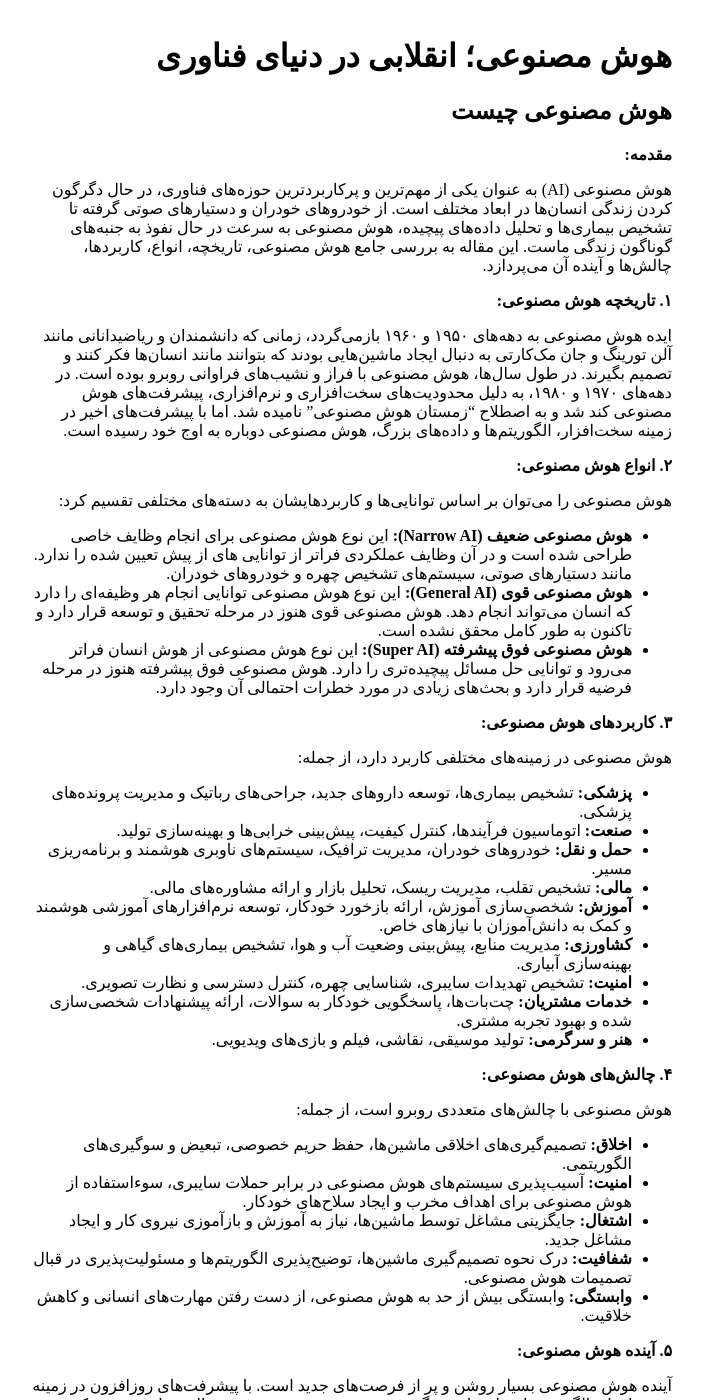
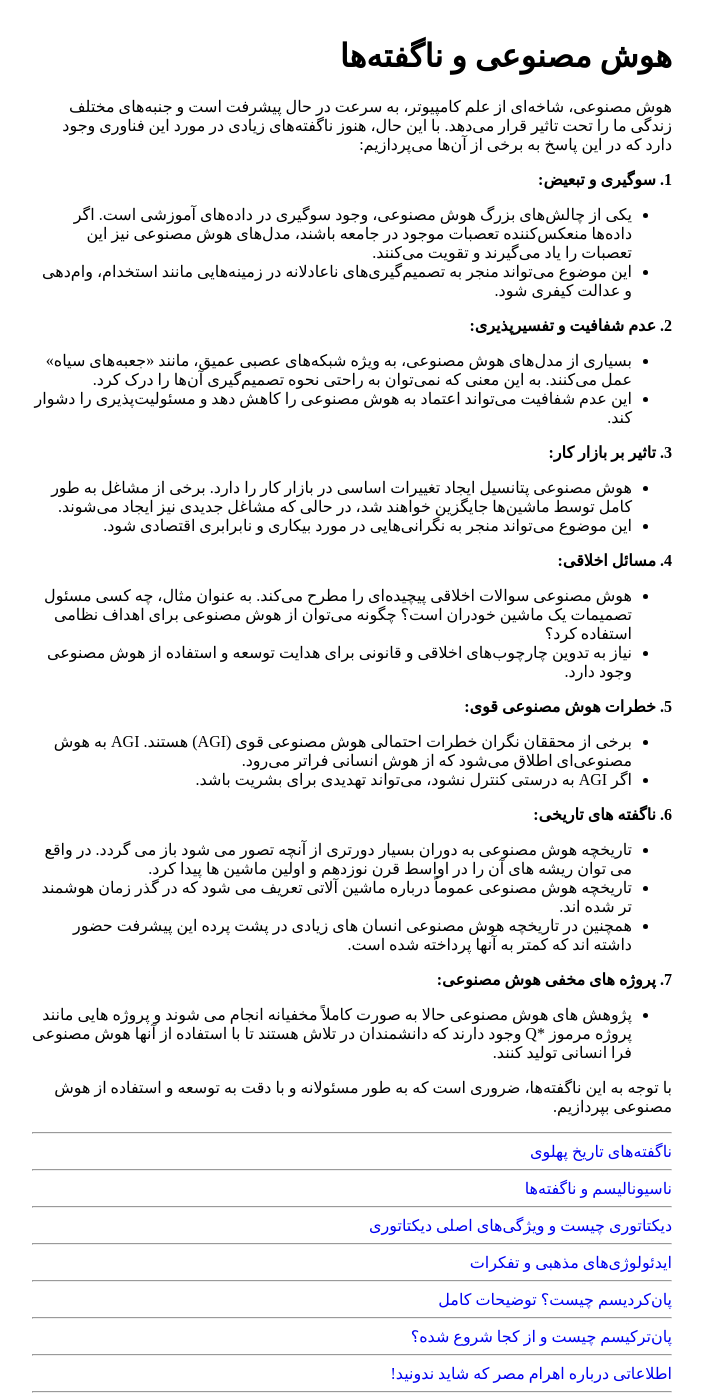
Before and after one commit to darkblog/darkblog.github.io, a Jekyll site: the page built from _posts/2025-2-1-7.md, in a window 1280 px wide and 1400 px high. Shown: the whole window, without its empty margins (288-992 px from the left). Built offline with Jekyll 4.4.1, drawn with Linux system fonts in a browser that asks for light colours; some of the changed text lies outside the part shown.

Commit message:
Update 2025-2-1-7.md

```diff
--- a/_posts/2025-2-1-7.md
+++ b/_posts/2025-2-1-7.md
@@ -1,59 +1,43 @@
 ---
 layout: post
-title: هوش مصنوعی؛ انقلابی در دنیای فناوری
+title: هوش مصنوعی و ناگفته‌ها
 ---
 
-## هوش مصنوعی چیست
+هوش مصنوعی، شاخه‌ای از علم کامپیوتر، به سرعت در حال پیشرفت است و جنبه‌های مختلف زندگی ما را تحت تاثیر قرار می‌دهد. با این حال، هنوز ناگفته‌های زیادی در مورد این فناوری وجود دارد که در این پاسخ به برخی از آن‌ها می‌پردازیم:
 
-**مقدمه:**
+**1. سوگیری و تبعیض:**
 
-هوش مصنوعی (AI) به عنوان یکی از مهم‌ترین و پرکاربردترین حوزه‌های فناوری، در حال دگرگون کردن زندگی انسان‌ها در ابعاد مختلف است. از خودروهای خودران و دستیارهای صوتی گرفته تا تشخیص بیماری‌ها و تحلیل داده‌های پیچیده، هوش مصنوعی به سرعت در حال نفوذ به جنبه‌های گوناگون زندگی ماست. این مقاله به بررسی جامع هوش مصنوعی، تاریخچه، انواع، کاربردها، چالش‌ها و آینده آن می‌پردازد.
+* یکی از چالش‌های بزرگ هوش مصنوعی، وجود سوگیری در داده‌های آموزشی است. اگر داده‌ها منعکس‌کننده تعصبات موجود در جامعه باشند، مدل‌های هوش مصنوعی نیز این تعصبات را یاد می‌گیرند و تقویت می‌کنند.
+* این موضوع می‌تواند منجر به تصمیم‌گیری‌های ناعادلانه در زمینه‌هایی مانند استخدام، وام‌دهی و عدالت کیفری شود.
 
-**۱. تاریخچه هوش مصنوعی:**
+**2. عدم شفافیت و تفسیرپذیری:**
 
-ایده هوش مصنوعی به دهه‌های ۱۹۵۰ و ۱۹۶۰ بازمی‌گردد، زمانی که دانشمندان و ریاضیدانانی مانند آلن تورینگ و جان مک‌کارتی به دنبال ایجاد ماشین‌هایی بودند که بتوانند مانند انسان‌ها فکر کنند و تصمیم بگیرند. در طول سال‌ها، هوش مصنوعی با فراز و نشیب‌های فراوانی روبرو بوده است. در دهه‌های ۱۹۷۰ و ۱۹۸۰، به دلیل محدودیت‌های سخت‌افزاری و نرم‌افزاری، پیشرفت‌های هوش مصنوعی کند شد و به اصطلاح "زمستان هوش مصنوعی" نامیده شد. اما با پیشرفت‌های اخیر در زمینه سخت‌افزار، الگوریتم‌ها و داده‌های بزرگ، هوش مصنوعی دوباره به اوج خود رسیده است.
+* بسیاری از مدل‌های هوش مصنوعی، به ویژه شبکه‌های عصبی عمیق، مانند «جعبه‌های سیاه» عمل می‌کنند. به این معنی که نمی‌توان به راحتی نحوه تصمیم‌گیری آن‌ها را درک کرد.
+* این عدم شفافیت می‌تواند اعتماد به هوش مصنوعی را کاهش دهد و مسئولیت‌پذیری را دشوار کند.
 
-**۲. انواع هوش مصنوعی:**
+**3. تاثیر بر بازار کار:**
 
-هوش مصنوعی را می‌توان بر اساس توانایی‌ها و کاربردهایشان به دسته‌های مختلفی تقسیم کرد:
+* هوش مصنوعی پتانسیل ایجاد تغییرات اساسی در بازار کار را دارد. برخی از مشاغل به طور کامل توسط ماشین‌ها جایگزین خواهند شد، در حالی که مشاغل جدیدی نیز ایجاد می‌شوند.
+* این موضوع می‌تواند منجر به نگرانی‌هایی در مورد بیکاری و نابرابری اقتصادی شود.
 
-* **هوش مصنوعی ضعیف (Narrow AI):** این نوع هوش مصنوعی برای انجام وظایف خاصی طراحی شده است و در آن وظایف عملکردی فراتر از توانایی های از پیش تعیین شده را ندارد. مانند دستیارهای صوتی، سیستم‌های تشخیص چهره و خودروهای خودران.
-* **هوش مصنوعی قوی (General AI):** این نوع هوش مصنوعی توانایی انجام هر وظیفه‌ای را دارد که انسان می‌تواند انجام دهد. هوش مصنوعی قوی هنوز در مرحله تحقیق و توسعه قرار دارد و تاکنون به طور کامل محقق نشده است.
-* **هوش مصنوعی فوق پیشرفته (Super AI):** این نوع هوش مصنوعی از هوش انسان فراتر می‌رود و توانایی حل مسائل پیچیده‌تری را دارد. هوش مصنوعی فوق پیشرفته هنوز در مرحله فرضیه قرار دارد و بحث‌های زیادی در مورد خطرات احتمالی آن وجود دارد.
+**4. مسائل اخلاقی:**
 
-**۳. کاربردهای هوش مصنوعی:**
+* هوش مصنوعی سوالات اخلاقی پیچیده‌ای را مطرح می‌کند. به عنوان مثال، چه کسی مسئول تصمیمات یک ماشین خودران است؟ چگونه می‌توان از هوش مصنوعی برای اهداف نظامی استفاده کرد؟
+* نیاز به تدوین چارچوب‌های اخلاقی و قانونی برای هدایت توسعه و استفاده از هوش مصنوعی وجود دارد.
 
-هوش مصنوعی در زمینه‌های مختلفی کاربرد دارد، از جمله:
+**5. خطرات هوش مصنوعی قوی:**
 
-* **پزشکی:** تشخیص بیماری‌ها، توسعه داروهای جدید، جراحی‌های رباتیک و مدیریت پرونده‌های پزشکی.
-* **صنعت:** اتوماسیون فرآیندها، کنترل کیفیت، پیش‌بینی خرابی‌ها و بهینه‌سازی تولید.
-* **حمل و نقل:** خودروهای خودران، مدیریت ترافیک، سیستم‌های ناوبری هوشمند و برنامه‌ریزی مسیر.
-* **مالی:** تشخیص تقلب، مدیریت ریسک، تحلیل بازار و ارائه مشاوره‌های مالی.
-* **آموزش:** شخصی‌سازی آموزش، ارائه بازخورد خودکار، توسعه نرم‌افزارهای آموزشی هوشمند و کمک به دانش‌آموزان با نیازهای خاص.
-* **کشاورزی:** مدیریت منابع، پیش‌بینی وضعیت آب و هوا، تشخیص بیماری‌های گیاهی و بهینه‌سازی آبیاری.
-* **امنیت:** تشخیص تهدیدات سایبری، شناسایی چهره، کنترل دسترسی و نظارت تصویری.
-* **خدمات مشتریان:** چت‌بات‌ها، پاسخگویی خودکار به سوالات، ارائه پیشنهادات شخصی‌سازی شده و بهبود تجربه مشتری.
-* **هنر و سرگرمی:** تولید موسیقی، نقاشی، فیلم و بازی‌های ویدیویی.
+* برخی از محققان نگران خطرات احتمالی هوش مصنوعی قوی (AGI) هستند. AGI به هوش مصنوعی‌ای اطلاق می‌شود که از هوش انسانی فراتر می‌رود.
+* اگر AGI به درستی کنترل نشود، می‌تواند تهدیدی برای بشریت باشد.
 
-**۴. چالش‌های هوش مصنوعی:**
+**6. ناگفته های تاریخی:**
 
-هوش مصنوعی با چالش‌های متعددی روبرو است، از جمله:
+* تاریخچه هوش مصنوعی به دوران بسیار دورتری از آنچه تصور می شود باز می گردد. در واقع می توان ریشه های آن را در اواسط قرن نوزدهم و اولین ماشین ها پیدا کرد.
+* تاریخچه هوش مصنوعی عموماً درباره ماشین آلاتی تعریف می شود که در گذر زمان هوشمند تر شده اند.
+* همچنین در تاریخچه هوش مصنوعی انسان های زیادی در پشت پرده این پیشرفت حضور داشته اند که کمتر به آنها پرداخته شده است.
 
-* **اخلاق:** تصمیم‌گیری‌های اخلاقی ماشین‌ها، حفظ حریم خصوصی، تبعیض و سوگیری‌های الگوریتمی.
-* **امنیت:** آسیب‌پذیری سیستم‌های هوش مصنوعی در برابر حملات سایبری، سوءاستفاده از هوش مصنوعی برای اهداف مخرب و ایجاد سلاح‌های خودکار.
-* **اشتغال:** جایگزینی مشاغل توسط ماشین‌ها، نیاز به آموزش و بازآموزی نیروی کار و ایجاد مشاغل جدید.
-* **شفافیت:** درک نحوه تصمیم‌گیری ماشین‌ها، توضیح‌پذیری الگوریتم‌ها و مسئولیت‌پذیری در قبال تصمیمات هوش مصنوعی.
-* **وابستگی:** وابستگی بیش از حد به هوش مصنوعی، از دست رفتن مهارت‌های انسانی و کاهش خلاقیت.
+**7. پروژه های مخفی هوش مصنوعی:**
 
-**۵. آینده هوش مصنوعی:**
+* پژوهش های هوش مصنوعی حالا به صورت کاملاً مخفیانه انجام می شوند و پروژه هایی مانند پروژه مرموز *Q وجود دارند که دانشمندان در تلاش هستند تا با استفاده از آنها هوش مصنوعی فرا انسانی تولید کنند.
 
-آینده هوش مصنوعی بسیار روشن و پر از فرصت‌های جدید است. با پیشرفت‌های روزافزون در زمینه سخت‌افزار، الگوریتم‌ها و داده‌های بزرگ، هوش مصنوعی به سرعت در حال تبدیل شدن به یک فناوری فراگیر است. در آینده، شاهد کاربردهای گسترده‌تر هوش مصنوعی در زمینه‌های مختلف خواهیم بود. از جمله:
-
-* **هوش مصنوعی قابل توضیح (XAI):** توسعه الگوریتم‌هایی که بتوانند نحوه تصمیم‌گیری خود را به انسان‌ها توضیح دهند.
-* **هوش مصنوعی عاطفی (Affective AI):** توسعه ماشین‌هایی که بتوانند احساسات انسان‌ها را تشخیص دهند و به آن‌ها پاسخ مناسب دهند.
-* **هوش مصنوعی خودآگاه (Conscious AI):** توسعه ماشین‌هایی که بتوانند آگاهی و خودآگاهی داشته باشند.
-* **هوش مصنوعی کوانتومی (Quantum AI):** ترکیب هوش مصنوعی با محاسبات کوانتومی برای حل مسائل پیچیده‌تر.
-
-**نتیجه‌گیری:**
-
-هوش مصنوعی یک فناوری قدرتمند و تحول‌آفرین است که می‌تواند زندگی انسان‌ها را در ابعاد مختلف بهبود بخشد. با این حال، برای استفاده مسئولانه و اخلاقی از هوش مصنوعی، باید به چالش‌های آن نیز توجه کرد و راهکارهایی برای مقابله با آن‌ها ارائه داد. با همکاری و همفکری، می‌توان از هوش مصنوعی به عنوان یک ابزار قدرتمند برای ساختن آینده‌ای بهتر برای همه استفاده کرد.
+با توجه به این ناگفته‌ها، ضروری است که به طور مسئولانه و با دقت به توسعه و استفاده از هوش مصنوعی بپردازیم.
```
